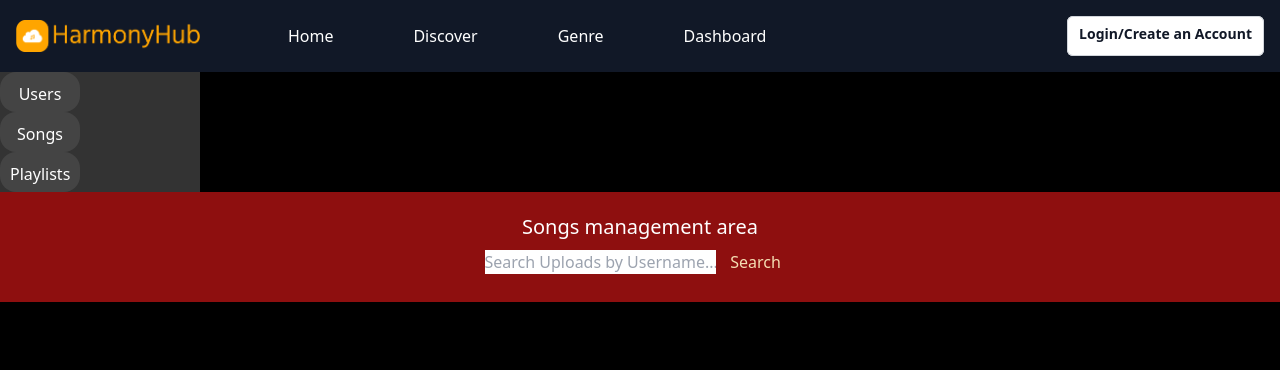
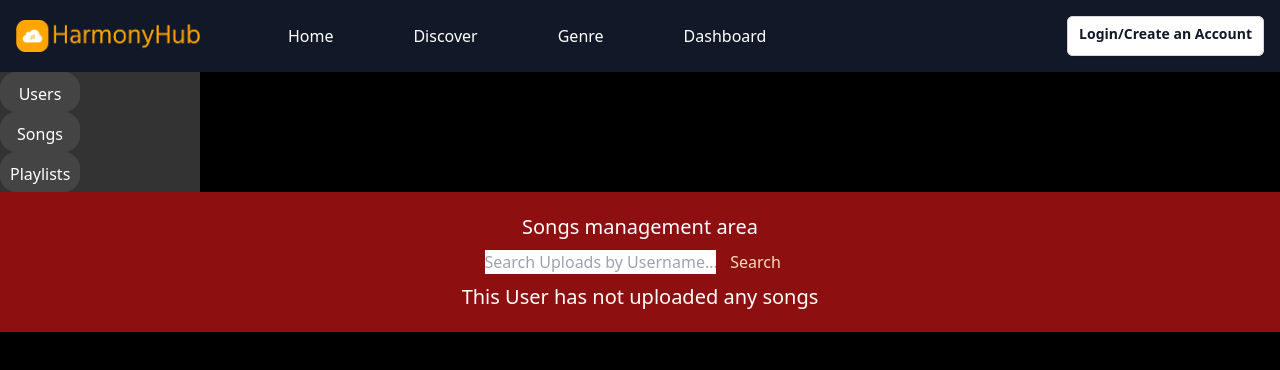
Before and after one commit to sophiephie/HarmonyHub-Client, a React (Create React App) app: page /admin in a window 1280 px wide. Both pictures are taken after a click on the button "Songs". Shown: the top 370 px of the page. Built offline with nearby package versions, Linux system fonts and the light colour scheme.

Commit message:
moved adminDashComponents

```diff
--- a/src/pages/adminDashboardComponents/SongsTab.js
+++ b/src/components/adminDashboardComponents/SongsTab.js
@@ -51,6 +51,11 @@ function SongsTab() {
                     ))}
                 </div>
             )}
+            {searchResults.length === 0 && (
+                <div>
+                    <p>This User has not uploaded any songs</p>
+                </div>
+            )}
         </div>
     );
 }
--- a/src/pages/adminDashboardComponents/UsersTab.js
+++ b/src/components/adminDashboardComponents/UsersTab.js
@@ -60,7 +60,6 @@ function UsersTab() {
                             <p>Username: {user.username}</p>
                             <p>Display Name: {user.displayName}</p>
                             <p>Email: {user.email}</p>
-                            <p>Password: {user.password}</p>
                             <button onClick={() => handleEditClick(user)}>Edit</button>
                         </div>
                     ))}
@@ -86,11 +85,6 @@ function UsersTab() {
                         name="email"
                         onChange={editFormik.handleChange}
                         value={editFormik.values.email}
-                    /> <input
-                        type="text"
-                        name="password"
-                        onChange={editFormik.handleChange}
-                        value={""}
                     />
                     <button type="submit">Save</button>
                 </form>
```
Also changed, not shown: src/pages/adminDashboard.js (+4 -4 lines), src/components/adminDashboardComponents/PlaylistsTab.js (renamed from src/pages/adminDashboardComponents/PlaylistsTab.js), src/components/adminDashboardComponents/Sidebar.js (renamed from src/pages/adminDashboardComponents/Sidebar.js).
